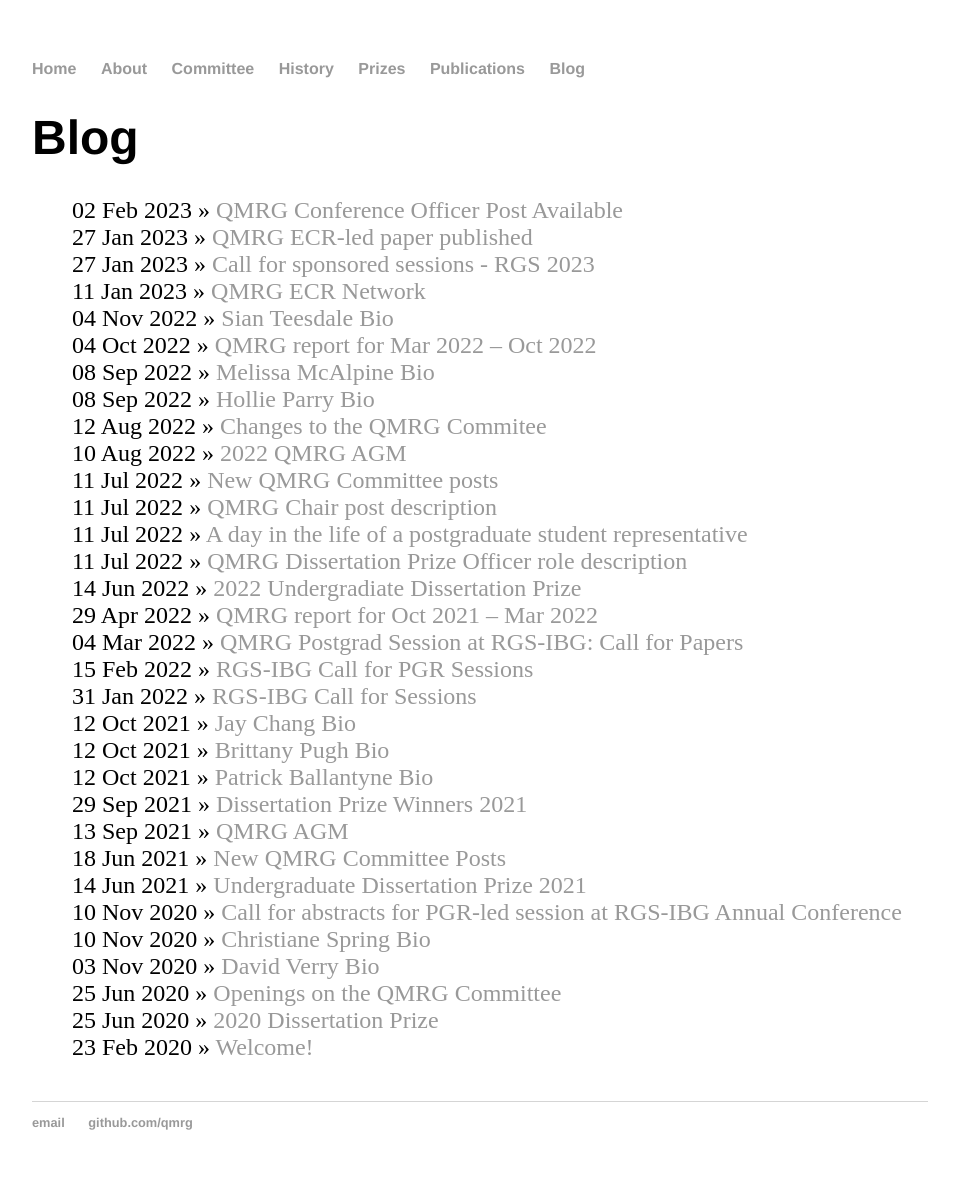
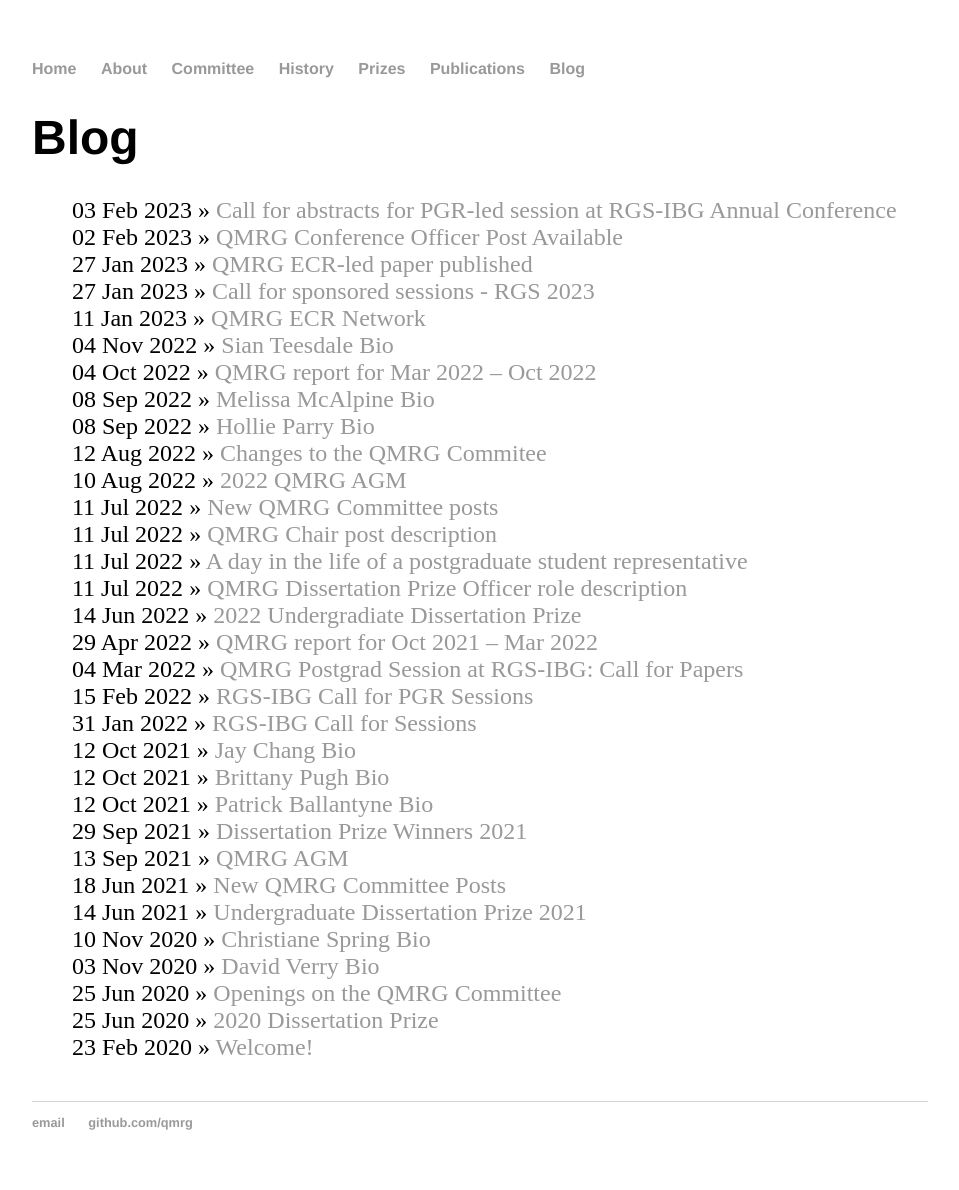
Before and after one commit to qmrg/qmrg.github.io, a Jekyll site: the page built from blog/index.html, in a window 1280 px wide. Shown: the whole page, without its empty margins (160-1119 px from the left). Built offline with Jekyll 4.4.1, drawn with Linux system fonts in a browser that asks for light colours.

Commit message:
Update 2023-02-03-RGS-conf-PGR-call.md

```diff
--- a/_posts/2023-02-03-RGS-conf-PGR-call.md
+++ b/_posts/2023-02-03-RGS-conf-PGR-call.md
@@ -1,7 +1,7 @@
 ---
 layout: post
 title: "Call for abstracts for PGR-led session at RGS-IBG Annual Conference"
-date: 2020-11-10
+date: 2023-02-03
 ---
 
 **Call for Abstracts: The Royal Geographical Society-Institute of British Geographers (RGS-IBG) Annual International Conference 2023**
```
